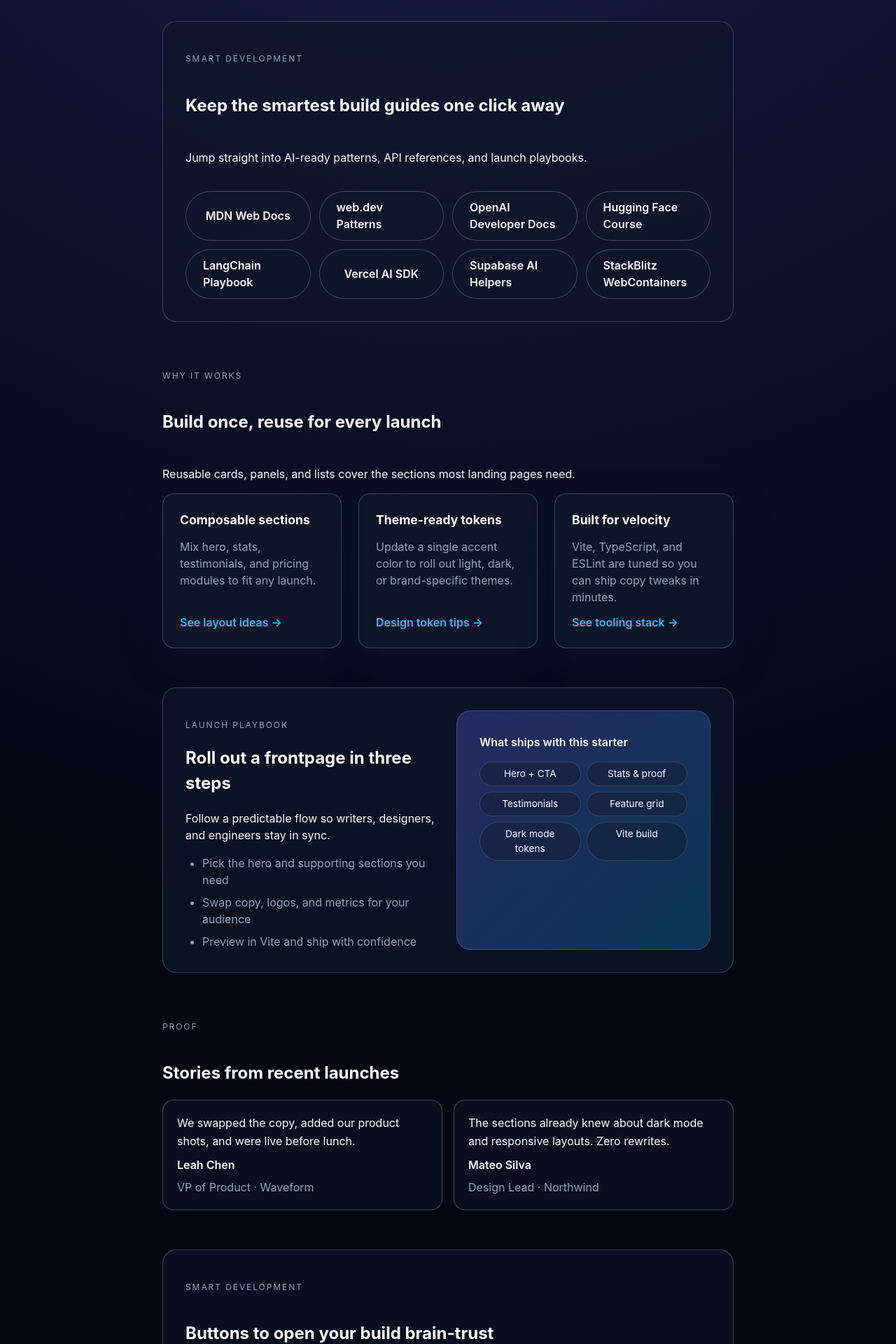
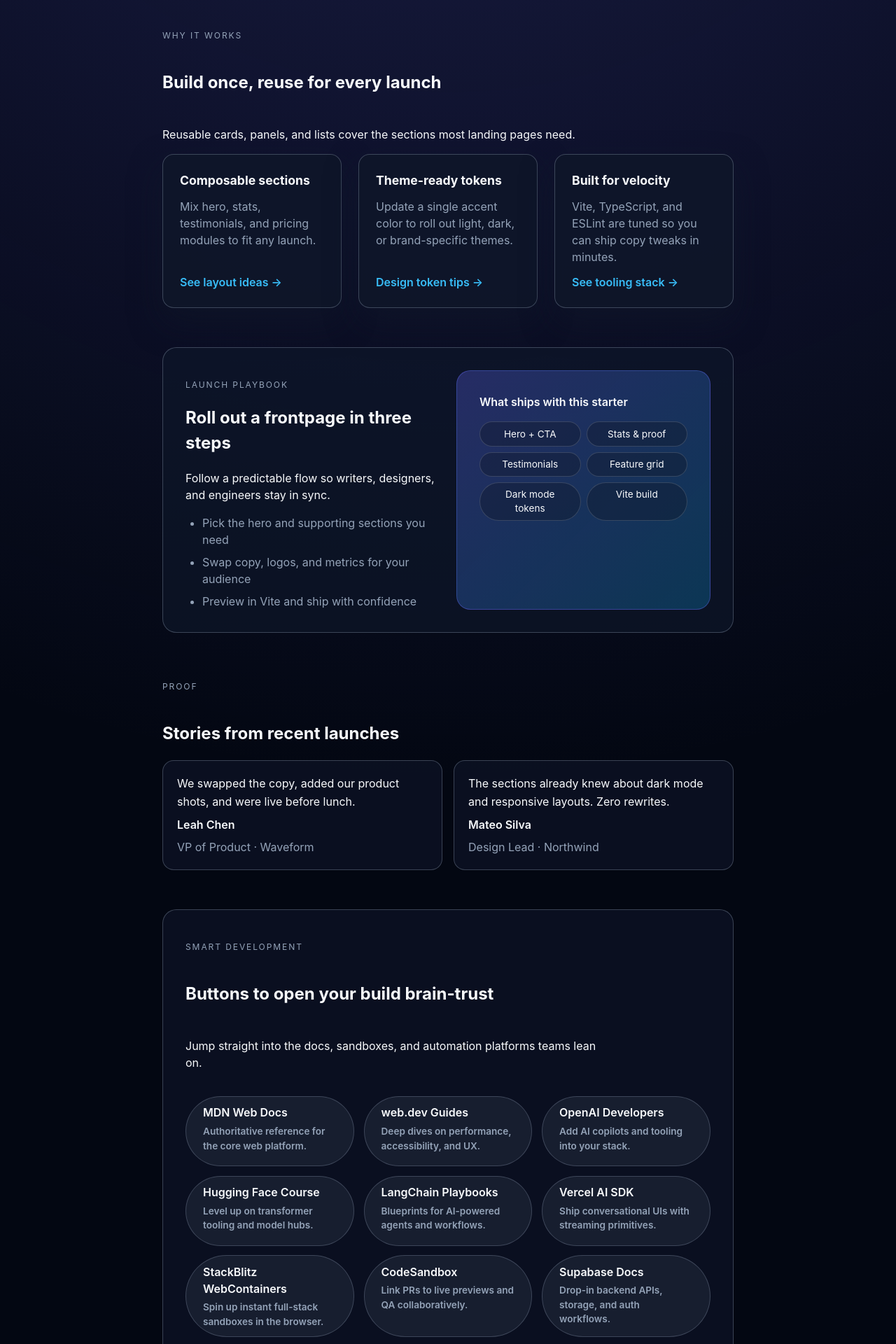
Before and after one commit to jesperbesper/taraSlaveTrial, a React (Vite) app: page / in a window 1280 px wide. Shown: the part 660-2580 px from the top of the page at 70% size. Built offline with nearby package versions, Linux system fonts and the light colour scheme.

Commit message:
Consolidate smart links panel
Deduplicate the smart development section by typing the resource list, expanding it with additional AI-forward destinations, and removing the redundant panel/CSS so the existing grid owns all outbound buttons.

```diff
--- a/src/App.css
+++ b/src/App.css
@@ -120,37 +120,6 @@
   color: rgba(148, 163, 184, 0.9);
   text-transform: uppercase;
   font-size: 0.85rem;
-}
-
-.smart-links {
-  display: flex;
-  flex-direction: column;
-  gap: 1.25rem;
-}
-
-.resource-buttons {
-  display: grid;
-  grid-template-columns: repeat(auto-fit, minmax(160px, 1fr));
-  gap: 0.75rem;
-}
-
-.resource-buttons .button {
-  display: flex;
-  justify-content: center;
-  align-items: center;
-  width: 100%;
-}
-
-.button--neutral {
-  background: rgba(15, 23, 42, 0.6);
-  border-color: rgba(148, 163, 184, 0.4);
-  color: #f8fafc;
-}
-
-.button--neutral:hover {
-  background: rgba(15, 23, 42, 0.85);
-  border-color: var(--accent);
-  color: var(--accent);
 }
 
 .feature-card {
--- a/src/App.tsx
+++ b/src/App.tsx
@@ -12,9 +12,10 @@ type Testimonial = {
   role: string
 }
 
-type SmartResource = {
+type SmartLink = {
   label: string
   href: string
+  description: string
 }
 
 const stats: Stat[] = [
@@ -45,7 +46,7 @@ const features: FeatureCardProps[] = [
 
 const checklist = ['Pick the hero and supporting sections you need', 'Swap copy, logos, and metrics for your audience', 'Preview in Vite and ship with confidence']
 
-const smartLinks = [
+const smartLinks: SmartLink[] = [
   {
     label: 'MDN Web Docs',
     href: 'https://developer.mozilla.org/',
@@ -57,9 +58,29 @@ const smartLinks = [
     description: 'Deep dives on performance, accessibility, and UX.',
   },
   {
-    label: 'StackBlitz Turbo',
-    href: 'https://stackblitz.com/',
-    description: 'Spin up instant web containers to prototype ideas.',
+    label: 'OpenAI Developers',
+    href: 'https://platform.openai.com/docs',
+    description: 'Add AI copilots and tooling into your stack.',
+  },
+  {
+    label: 'Hugging Face Course',
+    href: 'https://huggingface.co/learn',
+    description: 'Level up on transformer tooling and model hubs.',
+  },
+  {
+    label: 'LangChain Playbooks',
+    href: 'https://python.langchain.com/docs/use_cases/',
+    description: 'Blueprints for AI-powered agents and workflows.',
+  },
+  {
+    label: 'Vercel AI SDK',
+    href: 'https://sdk.vercel.ai/docs',
+    description: 'Ship conversational UIs with streaming primitives.',
+  },
+  {
+    label: 'StackBlitz WebContainers',
+    href: 'https://developer.stackblitz.com/',
+    description: 'Spin up instant full-stack sandboxes in the browser.',
   },
   {
     label: 'CodeSandbox',
@@ -67,24 +88,19 @@ const smartLinks = [
     description: 'Link PRs to live previews and QA collaboratively.',
   },
   {
-    label: 'Vercel Docs',
-    href: 'https://vercel.com/docs',
-    description: 'Ship frontend changes with zero-config deployments.',
+    label: 'Supabase Docs',
+    href: 'https://supabase.com/docs',
+    description: 'Drop-in backend APIs, storage, and auth workflows.',
+  },
+  {
+    label: 'Supabase AI Helpers',
+    href: 'https://supabase.com/ai',
+    description: 'Query your data warehouse with natural language.',
   },
   {
     label: 'Netlify Platform',
     href: 'https://docs.netlify.com/',
-    description: 'Automate builds, previews, and site analytics.',
-  },
-  {
-    label: 'Supabase',
-    href: 'https://supabase.com/docs',
-    description: 'Drop-in backend APIs, storage, and auth workflows.',
-  },
-  {
-    label: 'OpenAI Developers',
-    href: 'https://platform.openai.com/docs',
-    description: 'Add AI copilots and tooling into your stack.',
+    description: 'Automate builds, previews, and observability.',
   },
   {
     label: 'GitHub Copilot',
@@ -104,17 +120,6 @@ const testimonials: Testimonial[] = [
     author: 'Mateo Silva',
     role: 'Design Lead · Northwind',
   },
-]
-
-const smartDevResources: SmartResource[] = [
-  { label: 'MDN Web Docs', href: 'https://developer.mozilla.org/' },
-  { label: 'web.dev Patterns', href: 'https://web.dev/patterns/' },
-  { label: 'OpenAI Developer Docs', href: 'https://platform.openai.com/docs/overview' },
-  { label: 'Hugging Face Course', href: 'https://huggingface.co/learn' },
-  { label: 'LangChain Playbook', href: 'https://python.langchain.com/docs/use_cases/' },
-  { label: 'Vercel AI SDK', href: 'https://sdk.vercel.ai/docs' },
-  { label: 'Supabase AI Helpers', href: 'https://supabase.com/ai' },
-  { label: 'StackBlitz WebContainers', href: 'https://developer.stackblitz.com/' },
 ]
 
 function App() {
@@ -150,27 +155,6 @@ function App() {
               <span key={logo}>{logo}</span>
             ))}
           </div>
-        </div>
-      </section>
-
-      <section className="panel smart-links">
-        <div className="section-heading">
-          <p className="eyebrow">Smart development</p>
-          <h2>Keep the smartest build guides one click away</h2>
-          <p>Jump straight into AI-ready patterns, API references, and launch playbooks.</p>
-        </div>
-        <div className="resource-buttons">
-          {smartDevResources.map((resource) => (
-            <a
-              key={resource.label}
-              className="button button--neutral"
-              href={resource.href}
-              target="_blank"
-              rel="noreferrer"
-            >
-              {resource.label}
-            </a>
-          ))}
         </div>
       </section>
 
```
